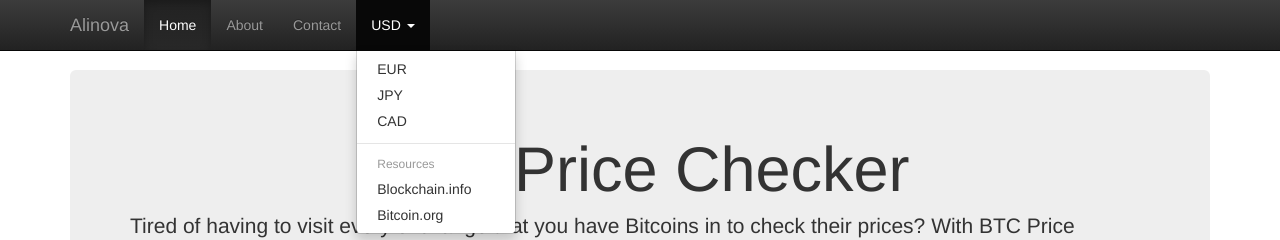
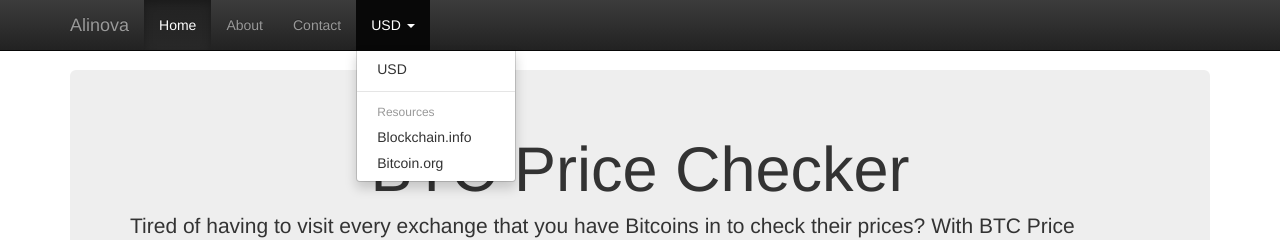
Before and after one commit to juanvallejo/bitcoin-price-app, a website: page index.html in a window 1280 px wide. Both pictures are taken after a click on the link "USD". Shown: the top 240 px of the page. Drawn offline with nearby package versions, Linux system fonts and the light colour scheme; no server answers.

Commit message:
edited navbar dropdown options

```diff
--- a/static/navbar.html
+++ b/static/navbar.html
@@ -18,9 +18,10 @@
 				<li class="dropdown">
 					<a href="#" class="dropdown-toggle" data-toggle="dropdown">USD <b class="caret"></b></a>
 					<ul class="dropdown-menu">
-						<li><a href="#">EUR</a></li>
+						<li><a href="#">USD</a></li>
+					<!--	<li><a href="#">EUR</a></li>
 						<li><a href="#">JPY</a></li>
-						<li><a href="#">CAD</a></li>
+						<li><a href="#">CAD</a></li>-->
 						<li class="divider"></li>
 						<li class="dropdown-header">Resources</li>
 						<li><a target="_blank" href="http://blockchain.info">Blockchain.info</a></li>
```
